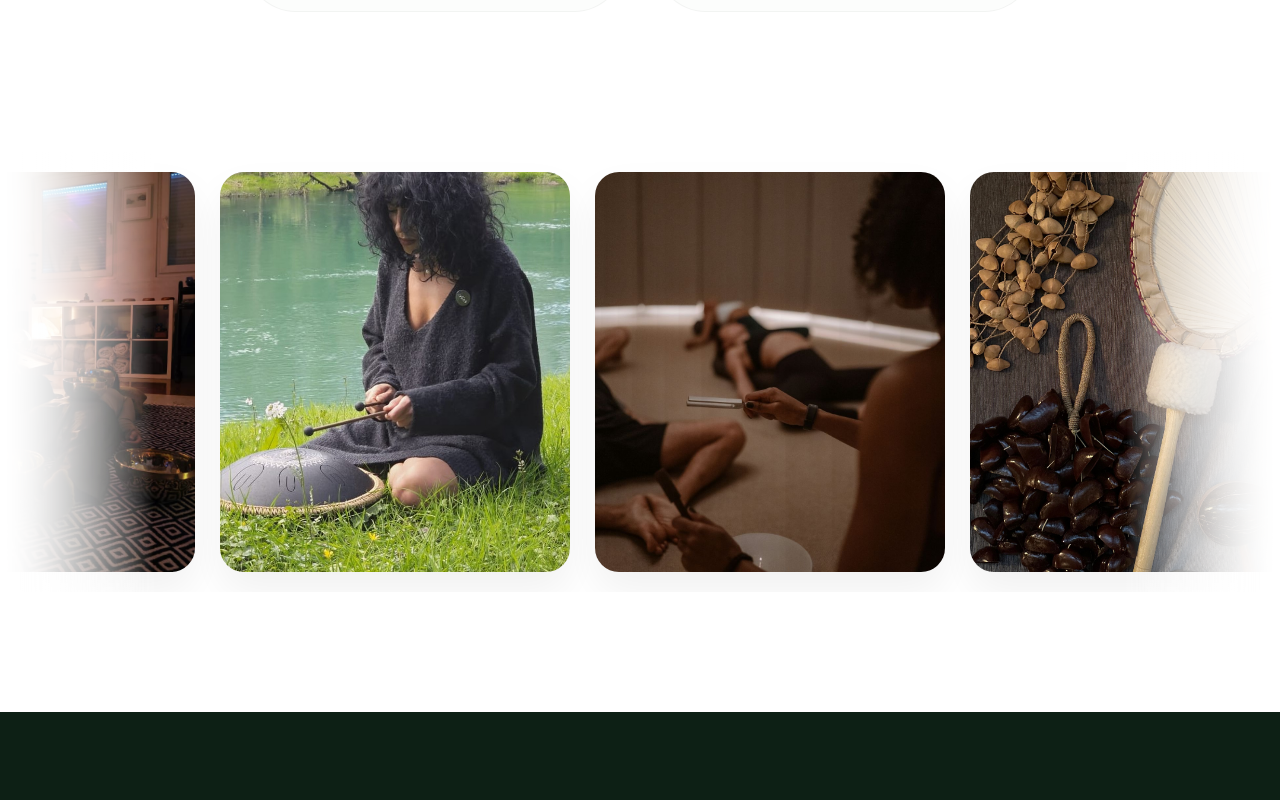
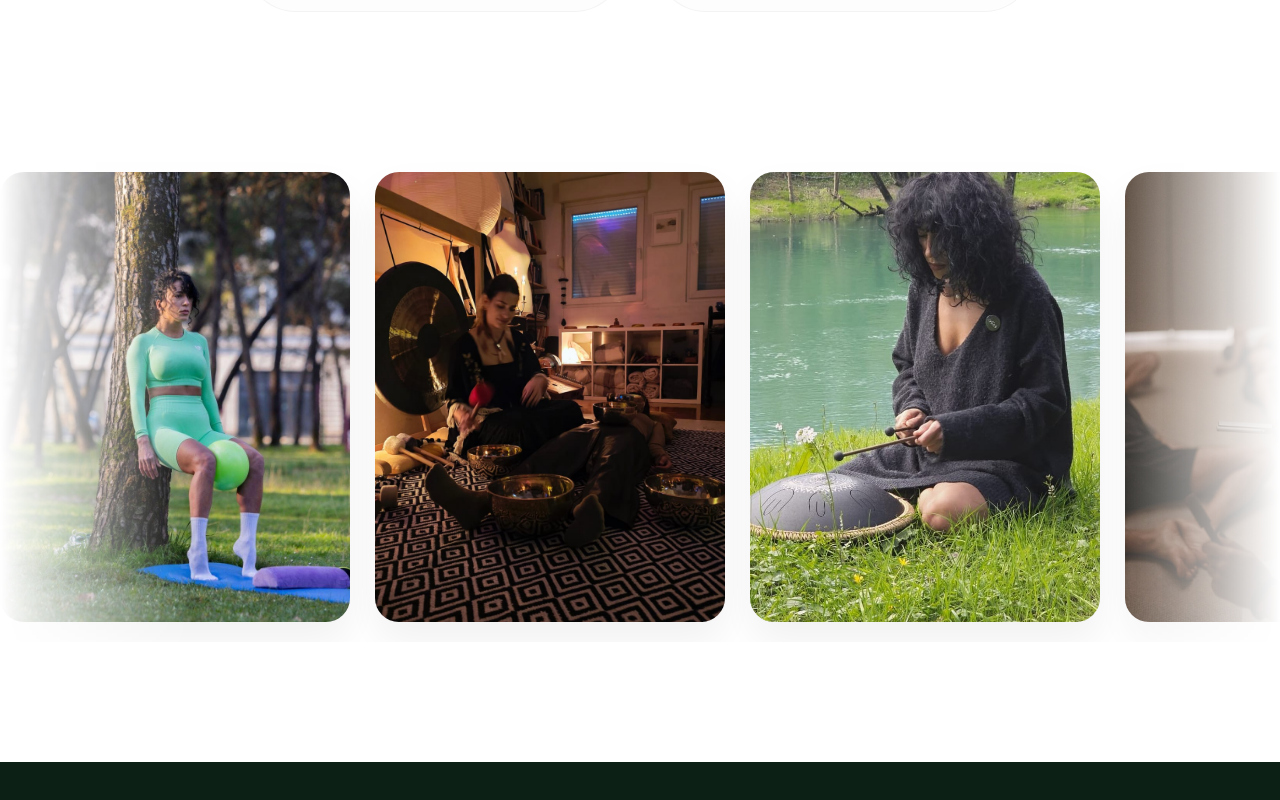
Before and after one commit to sophianexus/sophianexusweb, a React (Vite) app in the folder client/: page / in a window 1280 px wide. Shown: the part 8816-9616 px from the top of the page. Built offline with nearby package versions, Linux system fonts and the light colour scheme.

Commit message:
Update StrukturaDana.css

```diff
--- a/client/src/components/StrukturaDana/StrukturaDana.css
+++ b/client/src/components/StrukturaDana/StrukturaDana.css
@@ -67,7 +67,6 @@
   color: #0d2015;
   text-align: left;
   line-height: 1.3;
-  white-space: normal;
 }
 
 .item-number {
@@ -84,12 +83,7 @@
   flex-shrink: 0;
 }
 
-.structure-item:hover {
-  background: #ffffff;
-  border-color: #1ed760;
-  box-shadow: 0 10px 30px rgba(30, 215, 96, 0.1);
-  transform: translateY(-3px);
-}
+
 
 .day-gallery-left {
   order: 2;
@@ -98,39 +92,13 @@
   position: relative;
   overflow: hidden;
   padding: 20px 0;
-  -webkit-mask-image: linear-gradient(to right,
-    transparent 0%,
-    black 12%,
-    black 88%,
-    transparent 100%
-  );
-  mask-image: linear-gradient(to right,
-    transparent 0%,
-    black 12%,
-    black 88%,
-    transparent 100%
-  );
 }
 
-.day-gallery-left::before,
-.day-gallery-left::after {
-  content: "";
-  position: absolute;
-  top: 0;
-  width: 12%;
-  height: 100%;
-  z-index: 10;
-  pointer-events: none;
-}
-
-.day-gallery-left::before {
-  left: 0;
-  background: linear-gradient(to right, #ffffff 0%, rgba(255, 255, 255, 0) 100%);
-}
-
-.day-gallery-left::after {
-  right: 0;
-  background: linear-gradient(to left, #ffffff 0%, rgba(255, 255, 255, 0) 100%);
+@media (min-width: 851px) {
+  .day-gallery-left {
+    -webkit-mask-image: linear-gradient(to right, transparent, black 15%, black 85%, transparent);
+    mask-image: linear-gradient(to right, transparent, black 15%, black 85%, transparent);
+  }
 }
 
 .slider-track {
@@ -138,80 +106,30 @@
   width: max-content;
   gap: 25px;
   animation: scrollInfinite 45s linear infinite;
-  transform: translateZ(0);
-  backface-visibility: hidden;
-  perspective: 1000px;
   will-change: transform;
 }
 
 .day-img {
-  flex: 0 0 350px;
-  height: 400px;
+  width: 350px;
+  height: 450px;
   border-radius: 24px;
   overflow: hidden;
   background: #f0f0f0;
   box-shadow: 0 20px 40px rgba(0,0,0,0.06);
-  transition: transform 0.6s ease;
 }
 
 .day-img img {
   width: 100%;
   height: 100%;
   object-fit: cover;
-  transition: transform 1.2s ease;
-}
-
-.day-img:hover img {
-  transform: scale(1.08);
+  display: block;
 }
 
 @keyframes scrollInfinite {
-  0% { transform: translate3d(0, 0, 0); }
-  100% { transform: translate3d(-50%, 0, 0); }
+  0% { transform: translateX(0); }
+  100% { transform: translateX(-50%); }
 }
 
-@media (max-width: 850px) {
-  .day-structure-section { padding: 60px 0; }
-
-  .structure-list {
-    grid-template-columns: 1fr;
-    width: 90%;
-    max-width: 340px;
-  }
-
-  .day-gallery-left {
-    margin-top: 40px;
-    -webkit-mask-image: linear-gradient(to right, transparent 0%, black 8%, black 92%, transparent 100%);
-    mask-image: linear-gradient(to right, transparent 0%, black 8%, black 92%, transparent 100%);
-  }
-
-  .day-gallery-left::before, .day-gallery-left::after { width: 8%; }
-
-  .day-img {
-    flex: 0 0 180px;
-    height: 320px;
-    border-radius: 18px;
-  }
-
-  .slider-track { animation-duration: 30s; }
-
-  .structure-list {
-    grid-template-columns: 1fr;
-    width: 95%;
-    max-width: 400px;
-  }
-
-  .structure-item {
-    padding: 12px 20px;
-    gap: 15px;
-    min-height: 60px;
-    border-radius: 20px;
-  }
-}
-
-.day-structure-section {
-  position: relative;
-}
 
 .floating-cursor-image {
   width: 250px;
@@ -228,48 +146,37 @@
   object-fit: cover;
 }
 
-.structure-item {
-  position: relative;
-  z-index: 2;
-  cursor: none;
-}
 
 @media (max-width: 850px) {
-  .floating-cursor-image {
-    display: none !important;
-  }
-}
+  .day-structure-section { padding: 60px 0; }
 
-@media (max-width: 850px) {
-  .day-gallery-left {
-    overflow-x: auto !important;
-    overflow-y: hidden;
-    -webkit-overflow-scrolling: touch;
-    display: block !important;
-    width: 100vw;
-    margin-left: -20px;
-    padding: 20px;
-    mask-image: none !important;
-    -webkit-mask-image: none !important;
+  .structure-list {
+    grid-template-columns: 1fr;
+    width: 90%;
+    max-width: 400px;
   }
 
-  .mobile-scroll-container {
-    display: flex;
-    flex-wrap: nowrap;
-    gap: 15px;
-    width: max-content;
+  .day-gallery-left {
+    margin-top: 40px;
+    -webkit-mask-image: none !important;
+    mask-image: none !important;
   }
 
-  .day-img-card {
-    flex: 0 0 250px;
-    height: 350px;
-    border-radius: 20px;
-    overflow: hidden;
-    animation: none !important;
-    transform: none !important;
+  .day-img {
+    width: 200px !important;
+    height: 300px !important;
+    border-radius: 18px;
   }
 
-  .day-gallery-left::-webkit-scrollbar {
-    display: none;
+  .slider-track {
+    gap: 15px;
+    animation: scrollMobile 25s linear infinite;
   }
+
+  @keyframes scrollMobile {
+    0% { transform: translateX(0); }
+    100% { transform: translateX(-1935px); }
+  }
+
+  .floating-cursor-image { display: none !important; }
 }
```
